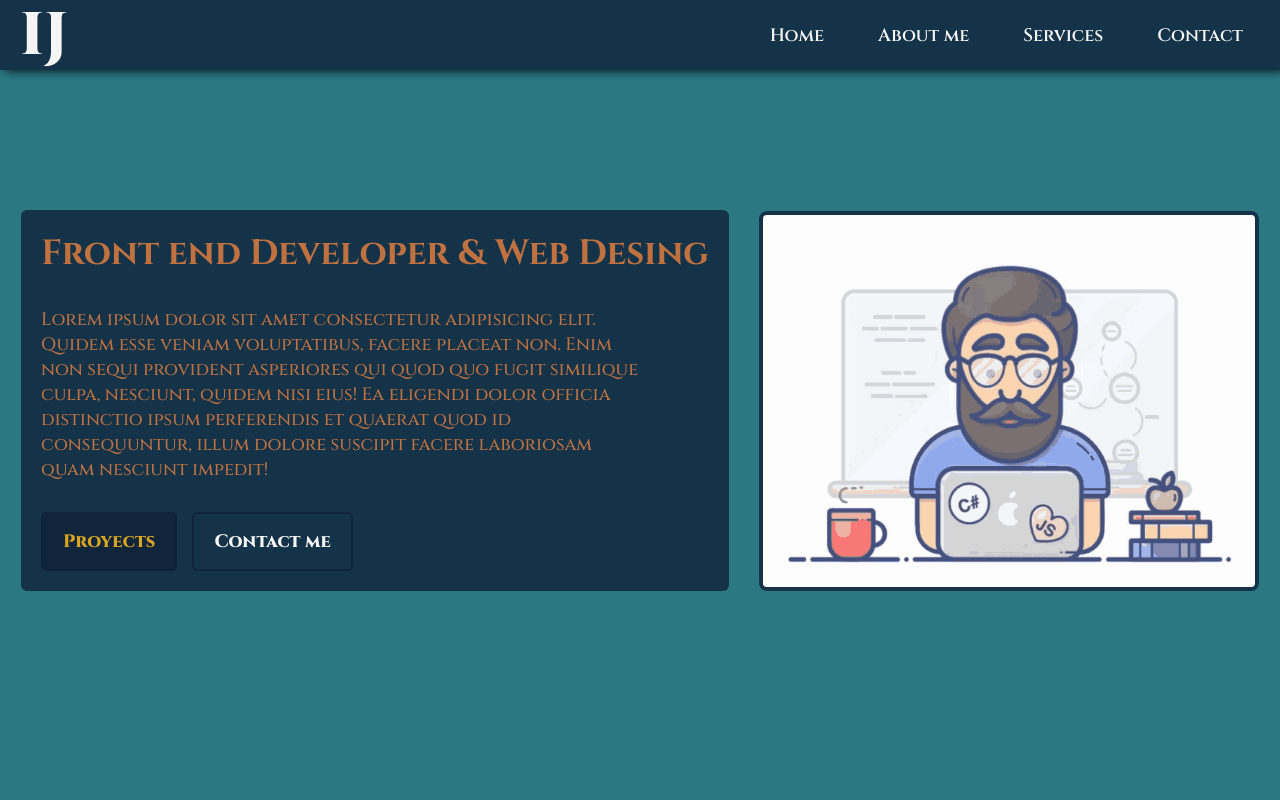
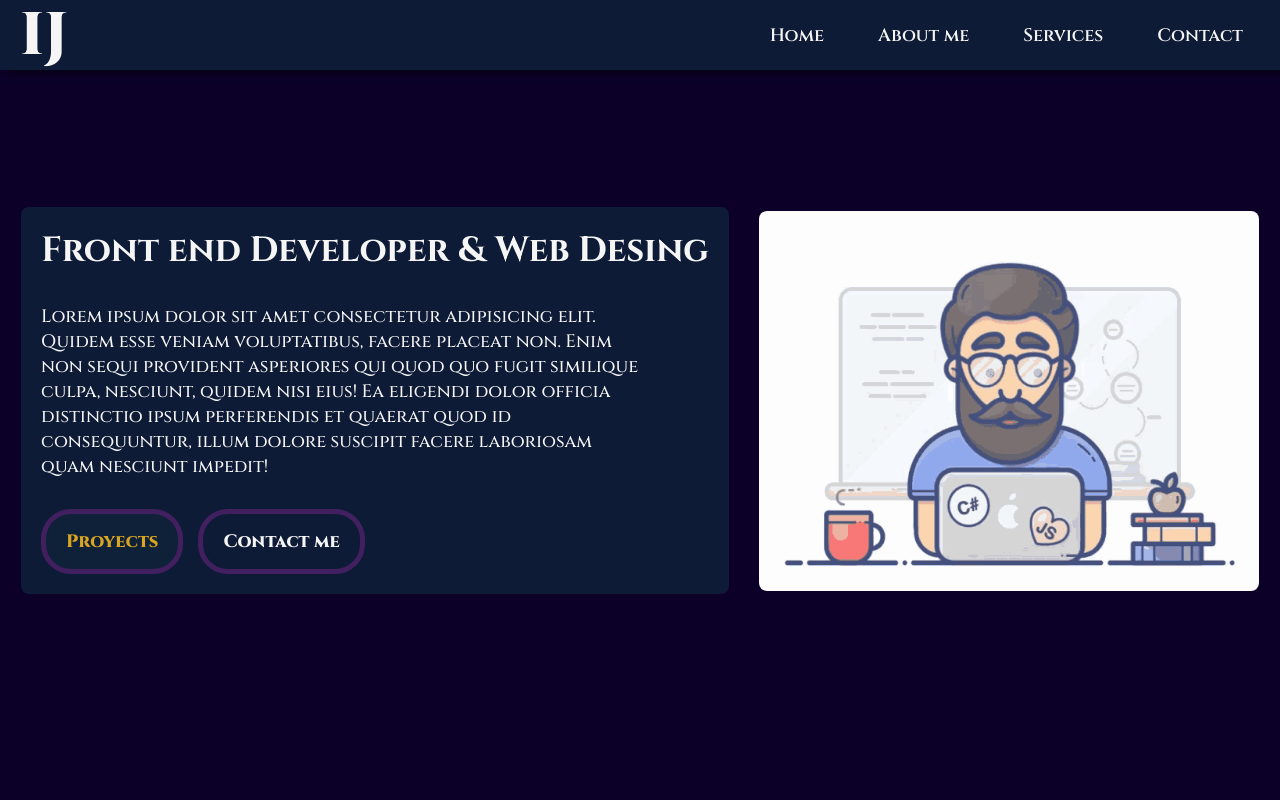
Before and after one commit to ismaelij/1erNav, a plain HTML site: page index.html in a window 1280 px wide. Shown: the top 800 px of the page. Drawn offline with Linux system fonts and the light colour scheme.

Commit message:
cambia la composicion de colores

```diff
--- a/styles/styles.css
+++ b/styles/styles.css
@@ -66,12 +66,12 @@ a{
 }
 
 ._a-nav:hover{
-    color: goldenrod;
+    text-decoration: underline;
     transition: 0.5s;
 }
 
 main{
-    background-color: #2B7882;
+    background-color: #0c0029;
 }
 
 .hero{
@@ -87,17 +87,17 @@ main{
     flex-direction: column;
     gap: 30px;
     background-color: rgba(15, 34, 58, 0.8);
-    border-radius: 6px;
+    border-radius: 8px;
     padding: 20px;
 }
 
 .div-text h2{
     font-size: 35px;
-    color:#BF7140 ;
+    color:whitesmoke ;
 }
 
 .div-text p{
-    color: #BF7140;
+    color: whitesmoke;
     max-width: 600px;
     font-weight: 500;
     font-size: 18px;
@@ -109,10 +109,10 @@ main{
 }
 
 .button{
-    border: 2px solid rgba(15, 34, 58, 0.8);
+    border: 5px solid #422060;
     padding: 15px 20px;
     font-weight: 800;
-    border-radius: 5px;
+    border-radius: 30px;
 }
 .Proybutton{
     background-color: rgba(15, 34, 58, 0.8);
@@ -126,7 +126,6 @@ main{
 img{
     width: 500px;
     height: 380px;
-    border: 4px solid rgba(15, 34, 58, 0.8);
     border-radius: 8px;
     margin-top: 8px;
 }
@@ -145,7 +144,7 @@ img{
     background-color: rgba(15, 34, 58, 0.8);
     padding: 20px;
     border-radius: 6px;
-    color:#BF7140 ;
+    color:whitesmoke;
 
 }
 
```
